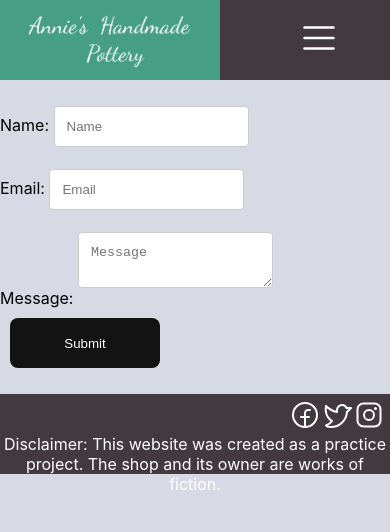
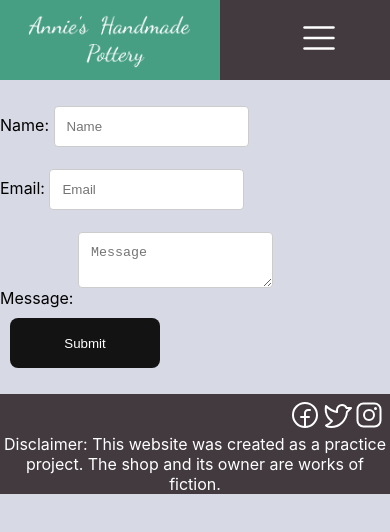
Before and after one commit to LaurenCummings/shop-project, a React (Create React App) app: page /contact in a window 390 px wide. Shown: the top 532 px of the page. Built offline with nearby package versions, Linux system fonts and the light colour scheme.

Commit message:
Made footer a little taller on mobile

```diff
--- a/src/components/Footer.css
+++ b/src/components/Footer.css
@@ -18,3 +18,9 @@
     right: 0;
     margin: 5px;
 }
+
+@media (max-width: 500px) {
+    .footer {
+        height: 100px;
+    }
+}
```
